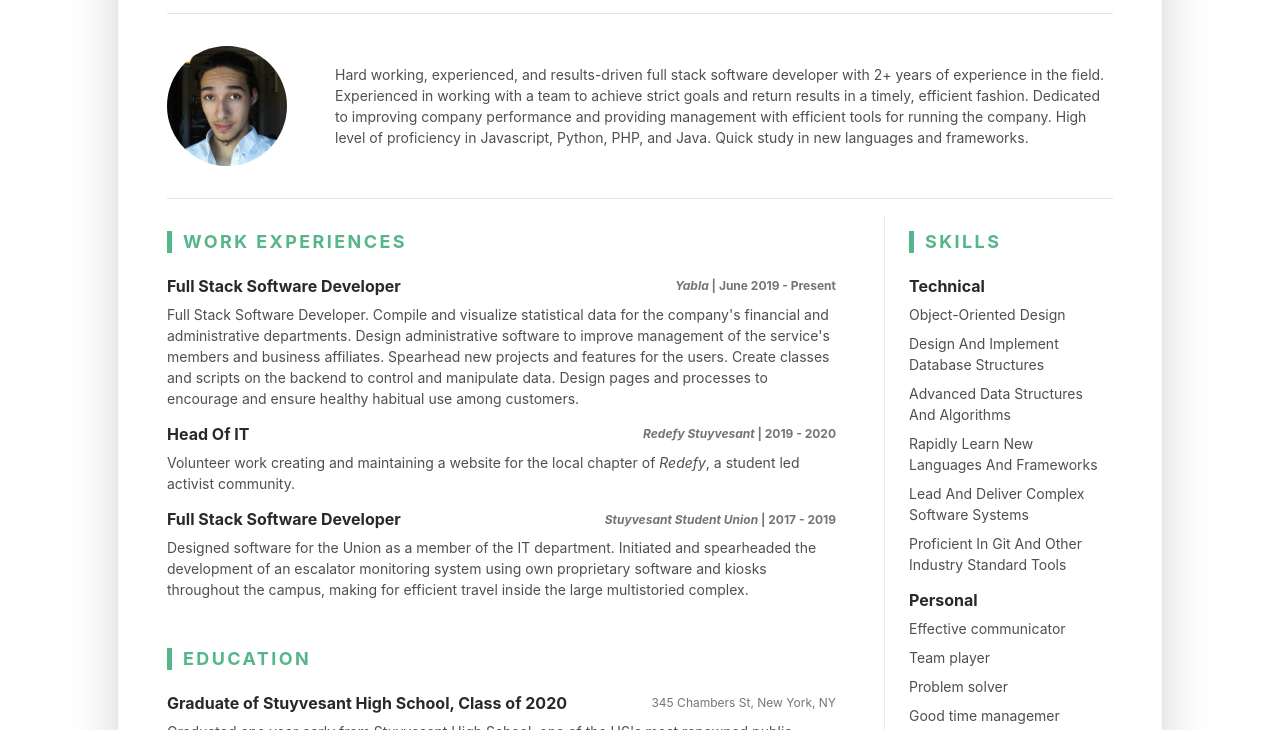
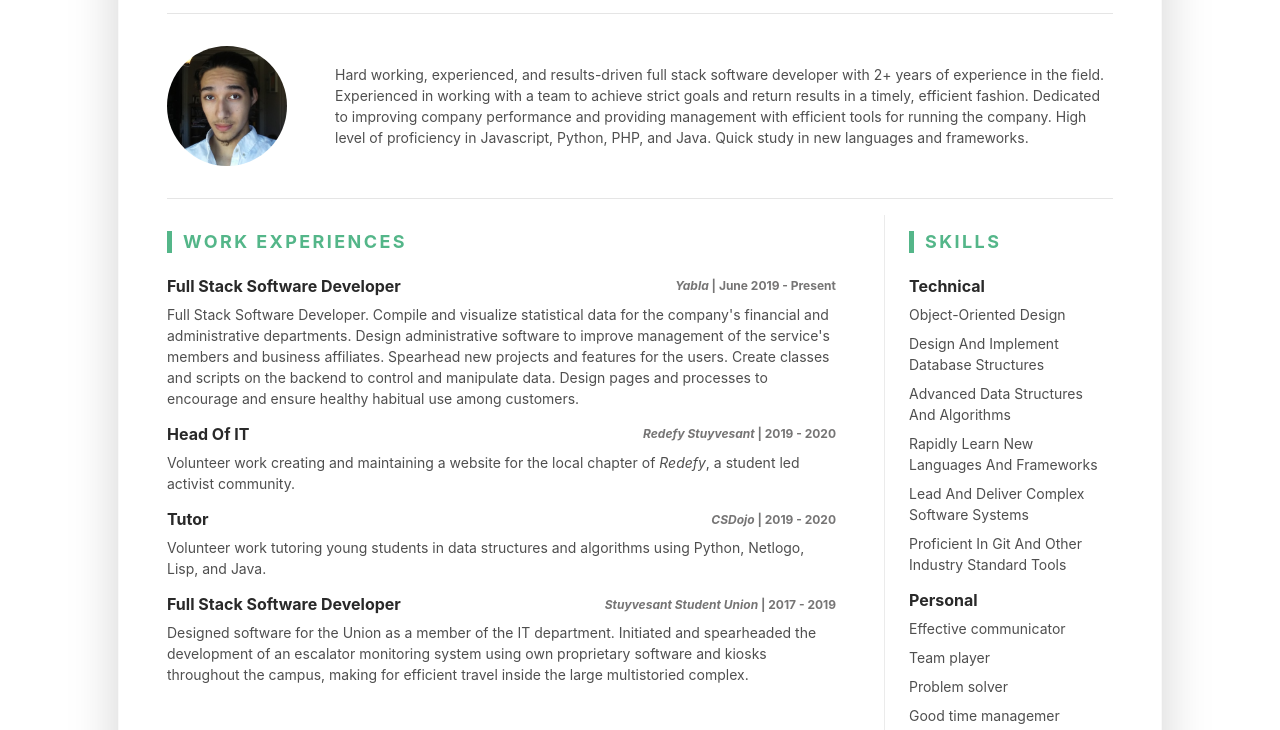
Before and after one commit to norbek2003/norbek2003.github.io, a plain HTML site: page index.html in a window 1280 px wide. Shown: the part 196-926 px from the top of the page. Drawn offline with Linux system fonts and the light colour scheme.

Commit message:
Added volunteer work as a tutor.

```diff
--- a/index.html
+++ b/index.html
@@ -81,6 +81,16 @@
 									</div>
 									<div class="item mb-3">
 										<div class="item-heading row align-items-center mb-2">
+											<h4 class="item-title col-12 col-md-6 col-lg-8 mb-2 mb-md-0">Tutor</h4>
+											<div class="item-meta col-12 col-md-6 col-lg-4 text-muted text-left text-md-right"><b><i>CSDojo</i> | 2019 - 2020</b></div>
+
+										</div>
+										<div class="item-content">
+											<p>Volunteer work tutoring young students in data structures and algorithms using Python, Netlogo, Lisp, and Java.</p>
+										</div>
+									</div>
+									<div class="item mb-3">
+										<div class="item-heading row align-items-center mb-2">
 											<h4 class="item-title col-12 col-md-6 col-lg-6 mb-2 mb-md-0">Full Stack Software Developer</h4>
 											<div class="item-meta col-12 col-md-6 col-lg-6 text-muted text-left text-md-right"><b><i>Stuyvesant Student Union</i> | 2017 - 2019</b></div>
 										</div>
@@ -154,7 +164,6 @@
 										<ul class="list-unstyled resume-interests-list mb-0">
 											<li class="mb-2">Cycling</li>
 											<li class="mb-2">Playing Guitar and Singing</li>
-											<li class="mb-2">Jazz Trombone</li>
 											<li class="mb-2">Chess</li>
 											<li class="mb-2">Science Fiction</li>
 											<li class="mb-2">History and Politics</li>
```
